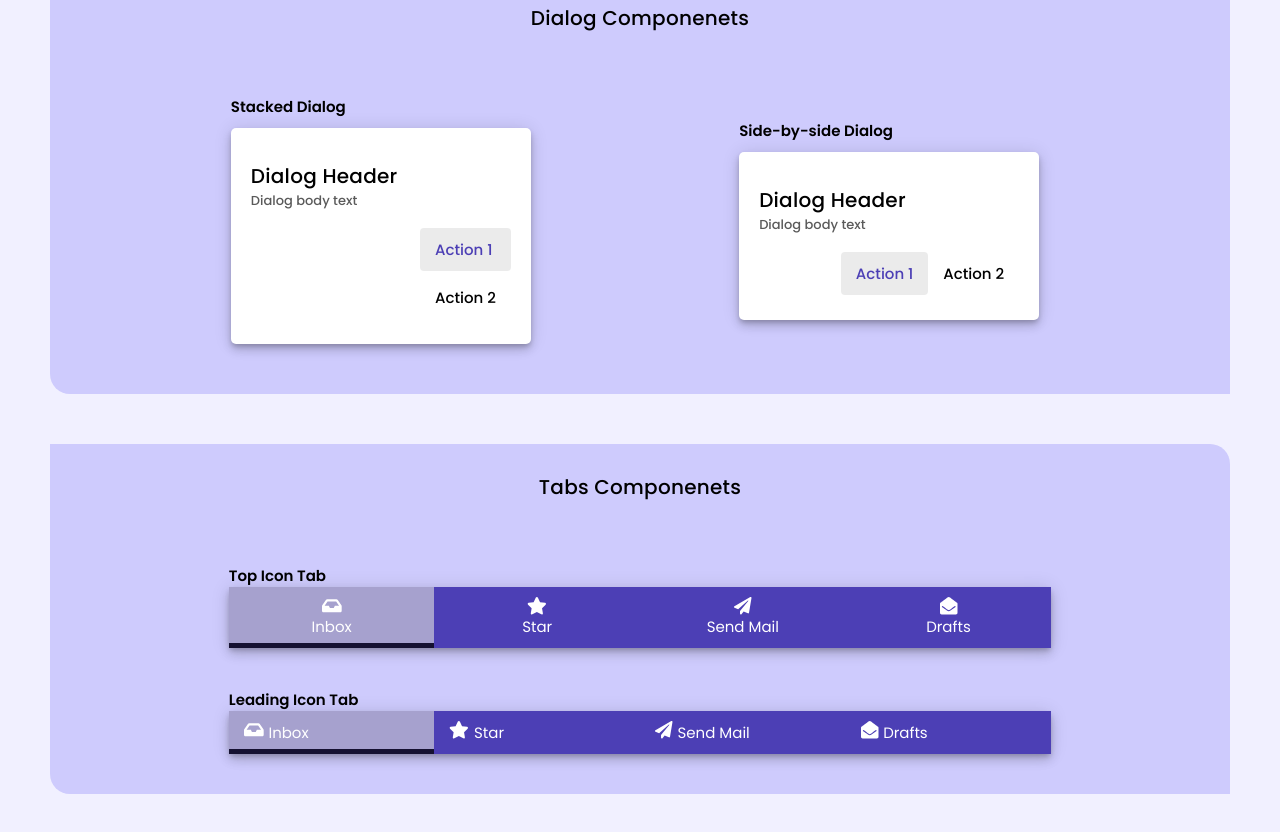
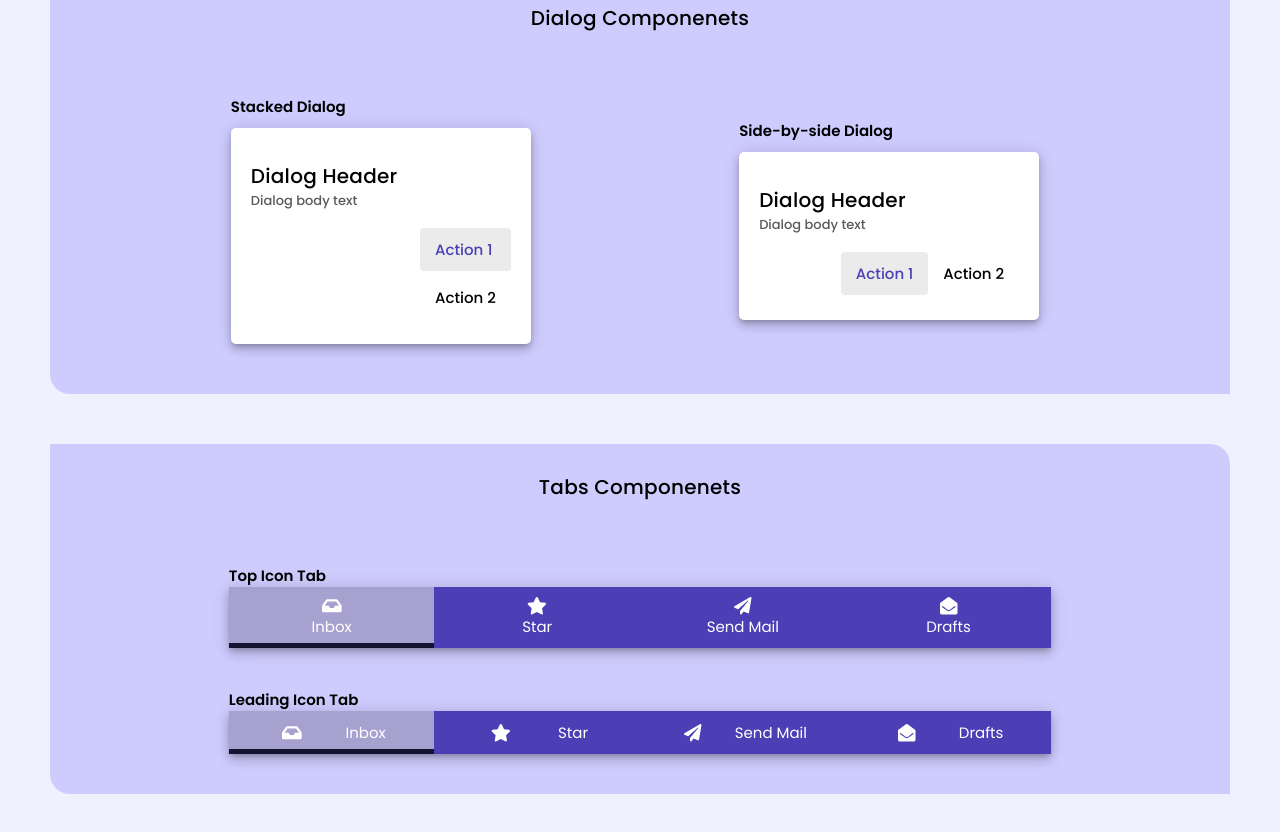
Before and after one commit to nayyyhaa/practice-components, a plain HTML site: page docs/index.html in a window 1280 px wide. Shown: the part 2618-3450 px from the top of the page. Drawn offline with Linux system fonts and the light colour scheme.

Commit message:
styles: tab alignment

```diff
--- a/components-styles/tabs.css
+++ b/components-styles/tabs.css
@@ -28,7 +28,10 @@
 }
 
 .hz-icon-tab li {
-    display: flex;
+  display: flex;
+  flex-wrap: nowrap;
+  justify-content: space-evenly;
+  align-items: center;
 }
 
 .tab-menu .active {
```
